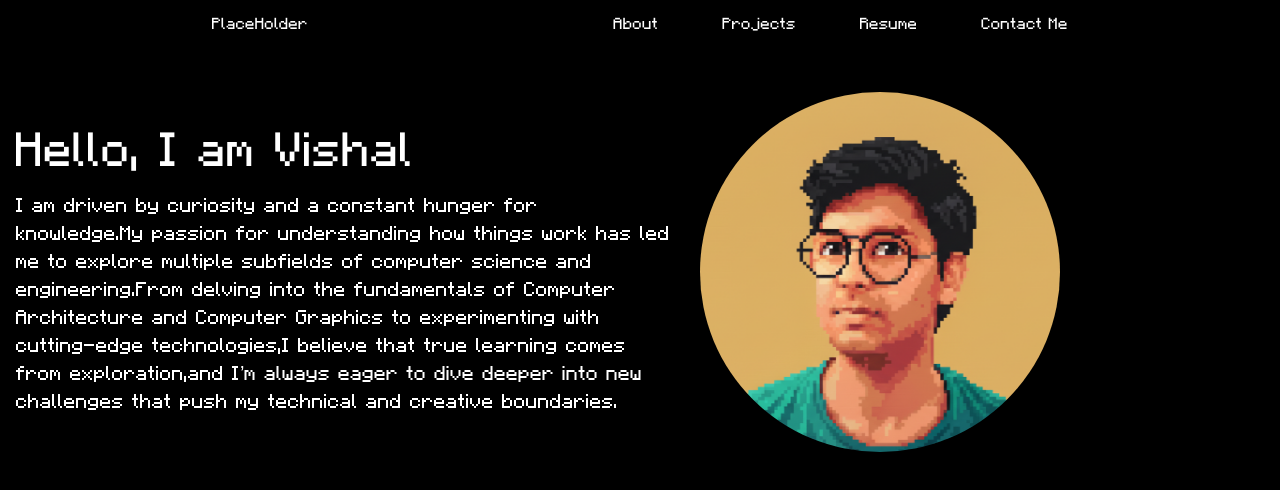
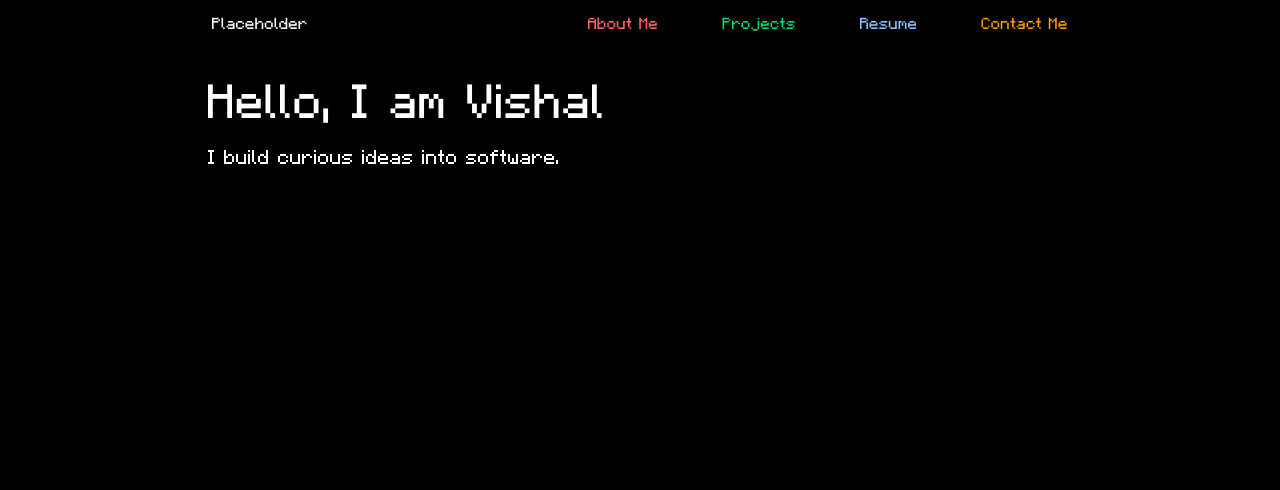
Before and after one commit to HellBats/Portfolio, a React (Vite) app: page / in a window 1280 px wide. Shown: the top 490 px of the page. Built offline with nearby package versions, Linux system fonts and the light colour scheme; the HTML template or start-up script is replaced by a standard one.

Commit message:
Small few changes and about-me route added

```diff
--- a/profile_config.json
+++ b/profile_config.json
@@ -1,5 +1,6 @@
 {
     "Name" : "Vishal",
+    "Tagline" : "I build curious ideas into software.",
     "Aboutme" : "I am driven by curiosity and a constant hunger for knowledge.My passion for understanding how things work has led me to explore multiple subfields of computer science and engineering.From delving into the fundamentals of Computer Architecture and Computer Graphics to experimenting with cutting-edge technologies,I believe that true learning comes from exploration,and I’m always eager to dive deeper into new challenges that push my technical and creative boundaries.",
     "RepoName" : "HellBats"
 }
--- a/src/App.tsx
+++ b/src/App.tsx
@@ -3,6 +3,7 @@ import './App.css'
 import NavBar from './Components/Header'
 import Home from './Pages/Home'
 import Projects from './Pages/Projects'
+import AboutMe from './Pages/AboutMe'
 
 
 
@@ -15,6 +16,7 @@ const App = () =>
       <Routes>
         <Route path="/" element={<Home></Home>}/>
         <Route path="/projects" element={<Projects/>}/>
+        <Route path="/about-me" element={<AboutMe/>}/>
       </Routes>
     </BrowserRouter>
     )
--- a/src/Components/Header.tsx
+++ b/src/Components/Header.tsx
@@ -5,16 +5,16 @@ const NavBar = () =>
 {
     return(
         <div className="flex flex-row mx-50">
-            <div className="grow m-3 ">PlaceHolder</div>
+            <div className="grow m-3 "><Link to="/">Placeholder</Link></div>
             <div className="grow flex flex-row-reverse">
-                <div className="navbar_elements">Contact Me</div>
-                <div className="navbar_elements">
+                <div className="navbar_elements text-amber-500">Contact Me</div>
+                <div className="navbar_elements text-blue-300">
                     <a href="/files/Personal.pdf"  target="_blank" rel="noopener noreferrer">
                     Resume</a></div>
-                <div className="navbar_elements">
+                <div className="navbar_elements text-green-400">
                     <Link to="/projects">Projects</Link>
                 </div>
-                <div className="navbar_elements">About</div>
+                <div className="navbar_elements text-red-400"><Link to="/about-me">About Me</Link></div>
             </div>
         </div>
     )
--- a/src/Components/Profile.tsx
+++ b/src/Components/Profile.tsx
@@ -8,6 +8,7 @@ export interface profile
     Name:String,
     Aboutme:String,
     RepoName:String
+    Tagline:String
 }
 
 const Profile = () =>
@@ -21,7 +22,7 @@ const Profile = () =>
 
     // 4. Render based on the store's state
     if (loading) {
-        return <h1 className="flex flex-row justify-center text-2xl py-50">Loading your Profile...</h1>;
+        return <h1 className="flex flex-row justify-center text-2xl py-50">Loading Profile...</h1>;
     }
 
     if (error) {
--- a/src/Components/ProjectCard.tsx
+++ b/src/Components/ProjectCard.tsx
@@ -7,17 +7,17 @@ import type { Project } from "../Pages/Projects";
 const ProjectCard = (repo:Project) =>
 {
     return(
-        <div className="flex flex-col justify-center mx-20 border-white border-1 rounded-l p-4 my-8" >
-            <div className="flex flex-row">
-                <div className="text-2xl mr-10">{repo.name}</div>
-                <div className="">{repo.language}</div>
+        <div className="flex flex-col justify-center mx-10 border-white border-1 my-8 w-96 h-64" >
+            <div className="text-2xl mr-10 px-2 mt-1 h-16">{repo.name}</div>
+            <div className="border-1 px-2 flex flex-wrap h-8">
+                {repo.topics.map((element) => (<div className="px-2">{element.charAt(0).toUpperCase()
+                    + element.slice(1)}</div>))}
             </div>
-            <p>{repo.description || ""}</p>
-            <div>
-
-                    <a href={repo.html_url}>
-                        <div className="text-fuchsia-700">Github</div>
-                    </a>
+            <p className="h-32 px-2">{repo.description || ""}</p>
+            <div className="px-2">
+                <a href={repo.html_url}>
+                    <div className="text-fuchsia-700">Github</div>
+                </a>
             </div>
         </div>
     )
--- a/src/Hooks/store.tsx
+++ b/src/Hooks/store.tsx
@@ -5,6 +5,7 @@ interface profile {
   Name: string;
   Aboutme: string;
   RepoName: string;
+  Tagline:String;
 }
 
 // 2. Define the interface for the *entire* store state and actions
@@ -17,7 +18,7 @@ interface ProfileStoreState {
 
 // 3. Pass the store interface to 'create'
 const useProfile = create<ProfileStoreState>((set) => ({
-  pro: { Name: "", Aboutme: "", RepoName: "" }, // Initial state
+  pro: { Name: "", Aboutme: "", RepoName: "" , Tagline:""}, // Initial state
   loading: false,
   error: null,
 
--- /dev/null
+++ b/src/Pages/AboutMe.tsx
@@ -0,0 +1,14 @@
+import Profile from "../Components/Profile";
+
+
+const AboutMe = () =>
+{
+    return(
+        <>
+            <Profile></Profile>
+        </>
+    )
+}
+
+
+export default AboutMe;
--- a/src/Pages/Home.tsx
+++ b/src/Pages/Home.tsx
@@ -1,13 +1,35 @@
-import Profile from "../Components/Profile";
+import { useEffect } from "react";
+import useProfile from "../Hooks/store";
+import profile_picture from "../assets/Profile.png"
 
 
 const Home = () =>
 {
+    const { pro, loading, error, fetchData } = useProfile()
+
+    // 3. Call the action to load data when the component mounts
+    useEffect(() => {
+        fetchData();
+    }, []); // Dependency array ensures it only runs once
+
+    // 4. Render based on the store's state
+    if (loading) {
+        return <h1 className="flex flex-row justify-center text-2xl py-50">Loading Profile...</h1>;
+    }
+
+    if (error) {
+        return <h1 className="flex flex-row justify-center text-2xl py-50">Error: {error}</h1>;
+    }
     return(
-        <>
-            <Profile></Profile>
-        </>
-    )
+        <div className="mx-50 mt-6 justify-center">
+            <div className="flex flex-col justify-center">
+                <h1 className="text-5xl p-2 font-minecraft" >Hello, I am {pro.Name}</h1>
+                <p className="w-2xl text-xl p-2 font-minecraft">
+                    {pro.Tagline}
+                </p>
+            </div>
+        </div>
+    );
 }
 
 
--- a/src/Pages/Projects.tsx
+++ b/src/Pages/Projects.tsx
@@ -147,7 +147,7 @@ const Projects = () => {
 
   // 6. Render the projects
   return (
-    <div className="my-10">
+    <div className="my-10 flex flex-wrap">
       {projects.map((project) => (
         <ProjectCard
           key={project.name}
```
